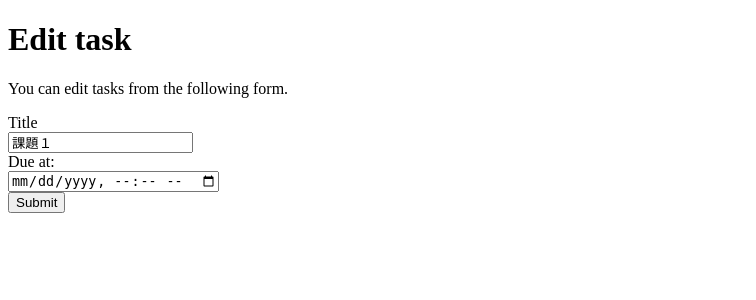
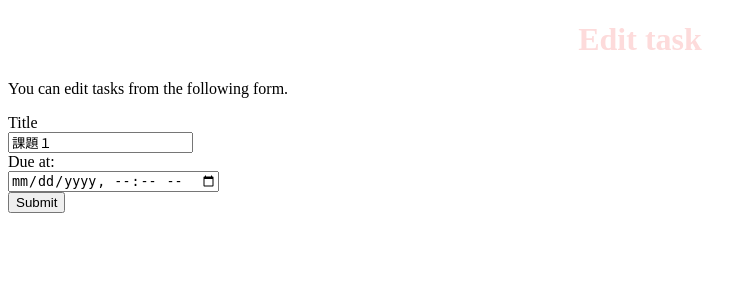
Before and after one commit to s1f102302382/django-test-exercise, a Django app: page /1/update in a window 1280 px wide. Shown: the top 300 px of the page, without its empty margins (0-756 px from the left). Run offline with Django 5.2, Linux system fonts and the light colour scheme; data comes from the database, SQL or seed files in the repository.

Commit message:
css適用

```diff
--- a/todo/static/todo/css/edit.css
+++ b/todo/static/todo/css/edit.css
@@ -1 +1,4 @@
-/*edit*/
+h1 {
+    color: #f0080825;
+    text-align: center;
+}
--- a/todo/templates/todo/edit.html
+++ b/todo/templates/todo/edit.html
@@ -6,6 +6,7 @@
 <title>To Do Application</title>
 <meta charset="UTF-8">
 <meta name="author" content="INIAD">
+<link href="{%static 'todo/css/edit.css' %}" rel="stylesheet">
 </head>
 
 <body>
```
